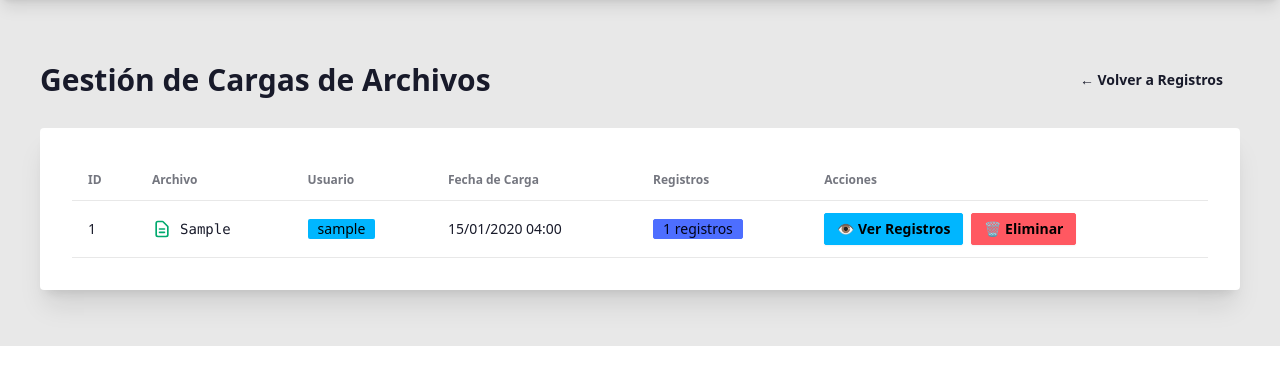
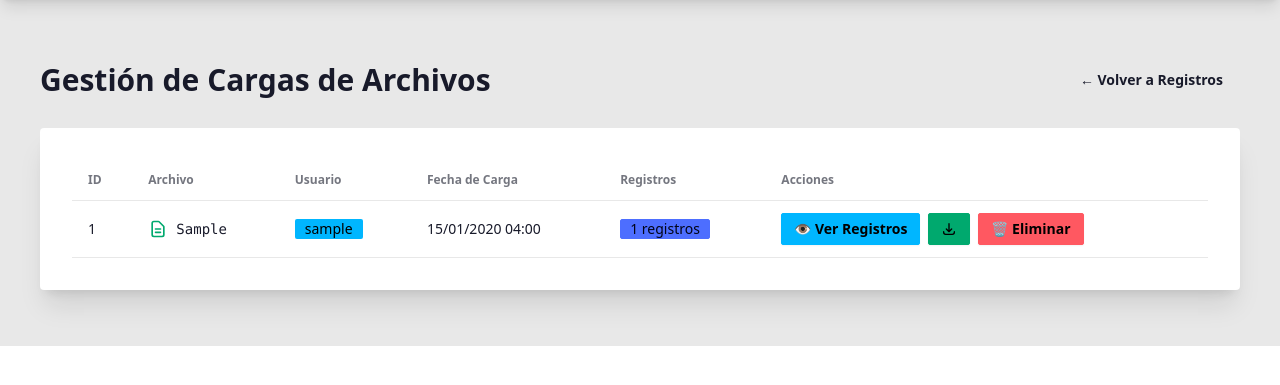
Before and after one commit to LuisIvanIslasReyes/INM-Viajes, a Django app: page /batches/ in a window 1280 px wide. Shown: the part 64-449 px from the top of the page. Run offline with Django 5.2, Linux system fonts and the light colour scheme; a user stored in the database is signed in; tables that the repository leaves empty hold one stand-in row (values such as "Sample post"); some libraries are stand-ins or nearby versions.

Commit message:
Descargas de excel
Descargar el excel desde carga de archivos

```diff
--- a/Viajes/uploader/templates/uploader/batch_list.html
+++ b/Viajes/uploader/templates/uploader/batch_list.html
@@ -47,6 +47,11 @@
                                 <div class="flex gap-2">
                                     <a href="{% url 'admin_list' %}?batch={{ batch.id }}" class="btn btn-sm btn-info">
                                         👁️ Ver Registros
+                                    </a>
+                                    <a href="{{ batch.archivo.url }}" download class="btn btn-sm btn-success" title="Descargar archivo Excel">
+                                        <svg xmlns="http://www.w3.org/2000/svg" class="h-4 w-4" fill="none" viewBox="0 0 24 24" stroke="currentColor">
+                                            <path stroke-linecap="round" stroke-linejoin="round" stroke-width="2" d="M4 16v1a3 3 0 003 3h10a3 3 0 003-3v-1m-4-4l-4 4m0 0l-4-4m4 4V4" />
+                                        </svg>
                                     </a>
                                     <button onclick="confirmDelete({{ batch.id }}, '{{ batch.archivo.name|escapejs }}')" class="btn btn-sm btn-error">
                                         🗑️ Eliminar
```
